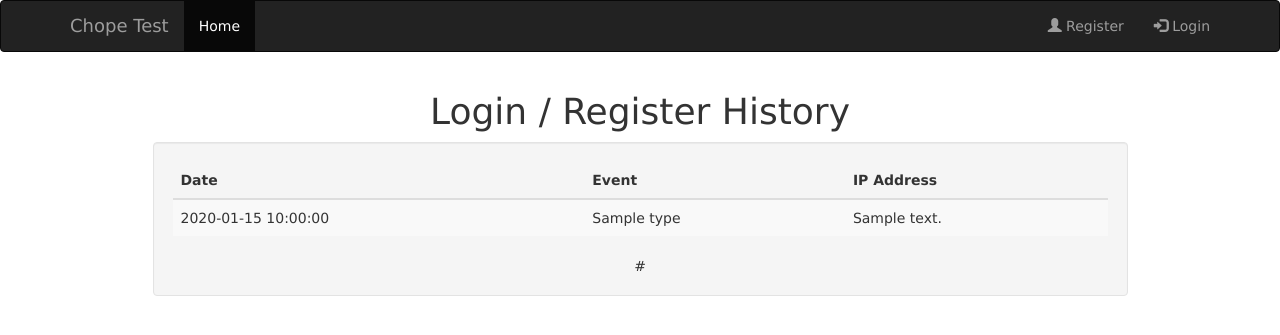
After one commit to mmkader85/codeigniter-login-registration, a CodeIgniter app: the page made by application/views/audit.php in a window 1280 px wide. The commit adds this page. Shown: the top 335 px of the page. Run offline with CodeIgniter, Linux system fonts and the light colour scheme; tables that the repository leaves empty or names only in its code hold one stand-in row (values such as "Sample post"); the template is opened without the code that fills it: most values are stand-ins (such as "Sample title", 1, 10 or a date in 2020); some libraries are stand-ins or nearby versions.

Commit message:
Audit history page added. Menu bar added

```diff
--- a/application/controllers/Login.php
+++ b/application/controllers/Login.php
@@ -1,4 +1,5 @@
 <?php
+defined('BASEPATH') OR exit('No direct script access allowed');
 
 class Login extends CI_Controller
 {
--- a/application/controllers/Register.php
+++ b/application/controllers/Register.php
@@ -1,4 +1,5 @@
 <?php
+defined('BASEPATH') OR exit('No direct script access allowed');
 
 class Register extends CI_Controller
 {
--- /dev/null
+++ b/application/views/audit.php
@@ -0,0 +1,51 @@
+<?php
+    defined('BASEPATH') OR exit('No direct script access allowed');
+    require 'layout/header.php';
+?>
+
+<div class ="container">
+
+    <div class="row">
+
+        <h1 class="text-center">Login / Register History</h1>
+
+        <div class="col-xs-offset-1 col-xs-10 col-sm-offset-1 col-sm-10 well">
+            <?php echo $this->session->flashdata('msg'); ?>
+
+            <?php if (!count($audits)) { ?>
+                <h3 class="text-danger text-center">No login/register history found</h3>
+            <?php } else { ?>
+                <div class="table-responsive">
+                    <table class="table table-striped">
+                        <thead>
+                            <tr>
+                                <th>Date</th>
+                                <th>Event</th>
+                                <th>IP Address</th>
+                            </tr>
+                        </thead>
+                        <tbody>
+                        <?php foreach ($audits as $audit) { ?>
+                            <tr>
+                                <td><?php echo $audit->created_time; ?></td>
+                                <td><?php echo $audit->type; ?></td>
+                                <td><?php echo $audit->ip_address; ?></td>
+                            </tr>
+                        <?php } ?>
+                        </tbody>
+                    </table>
+                </div>
+
+                <div class="text-center">
+                    <?php echo $paginationLinks; ?>
+                </div>
+            <?php } ?>
+        </div>
+
+    </div>
+
+</div>
+
+<?php
+    require 'layout/footer.php';
+?>
--- a/application/views/layout/header.php
+++ b/application/views/layout/header.php
@@ -7,6 +7,29 @@
     <meta name="viewport" content="width=device-width, initial-scale=1">
     <link rel='shortcut icon' type='image/x-icon' href="<?php echo base_url('assets/images/favicon.ico'); ?>" />
     <link rel="stylesheet" href="<?php echo base_url('assets/css/bootstrap.css'); ?>" />
+    <link rel="stylesheet" href="<?php echo base_url('assets/css/main.css'); ?>" />
 </head>
 
 <body>
+    <nav class="navbar navbar-inverse">
+        <div class="container">
+            <div class="navbar-header">
+                <a class="navbar-brand" href="/">Chope Test</a>
+            </div>
+            <ul class="nav navbar-nav">
+                <li class="active"><a href="/">Home</a></li>
+                <?php if ($this->session->userdata('id_user')) { ?>
+                <li><a href="/audit">Login / Register History</a></li>
+                <?php } ?>
+            </ul>
+
+            <ul class="nav navbar-nav navbar-right">
+                <?php if ($this->session->userdata('id_user')) { ?>
+                    <li><a href="/start/logout"><span class="glyphicon glyphicon-log-out"></span> Logout</a></li>
+                <?php } else { ?>
+                    <li><a href="/register"><span class="glyphicon glyphicon-user"></span> Register</a></li>
+                    <li><a href="/login"><span class="glyphicon glyphicon-log-in"></span> Login</a></li>
+                <?php } ?>
+            </ul>
+        </div>
+    </nav>
--- a/application/views/start.php
+++ b/application/views/start.php
@@ -13,6 +13,7 @@
             <?php echo $this->session->flashdata('msg'); ?>
 
             <?php if ($this->session->userdata('id_user')) { ?>
+                <a href="/audit"><button class="btn btn-primary">Login / Register History</button></a>
                 <a href="/start/logout"><button class="btn btn-danger">Logout</button></a>
             <?php } else { ?>
                 <a href="/login"><button class="btn btn-success">Login</button></a>
--- /dev/null
+++ b/assets/css/main.css
@@ -0,0 +1,7 @@
+* {
+    font-family: "Lucida Grande", "Lucida Sans Unicode", Verdana, Arial, Helvetica, sans-serif;
+}
+
+.pagination-num {
+    padding-left: 10px;
+}
```
Also changed, not shown: application/config/pagination.php (added, +16 -0 lines), application/controllers/Audit.php (added, +40 -0 lines), application/models/Audit_model.php (+26 -1 lines).
